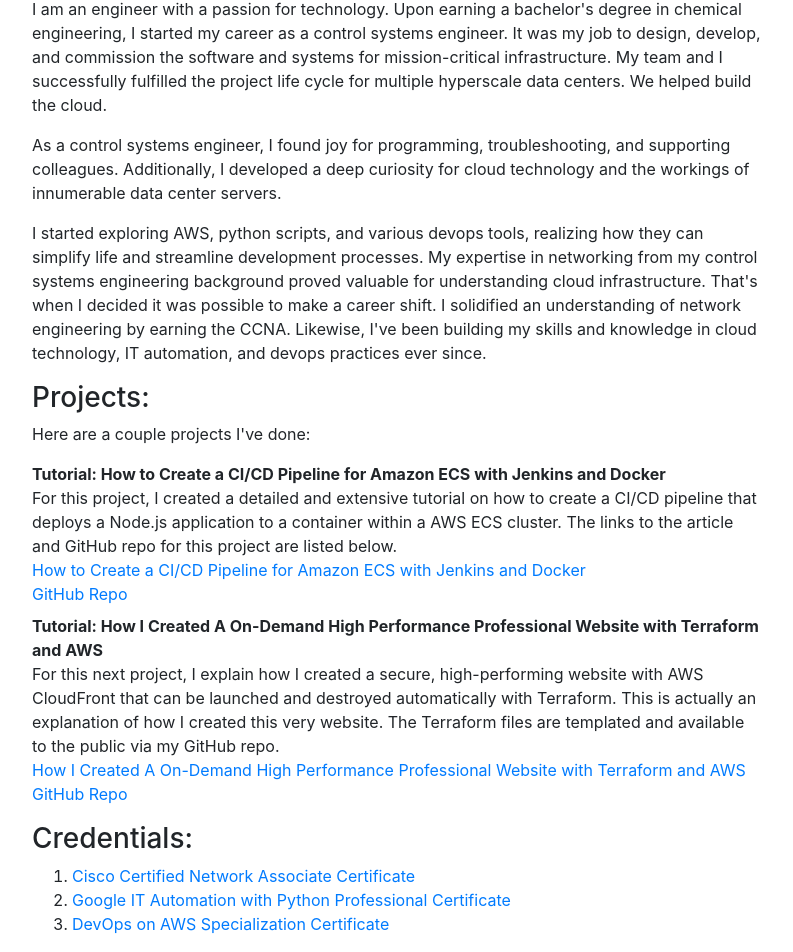
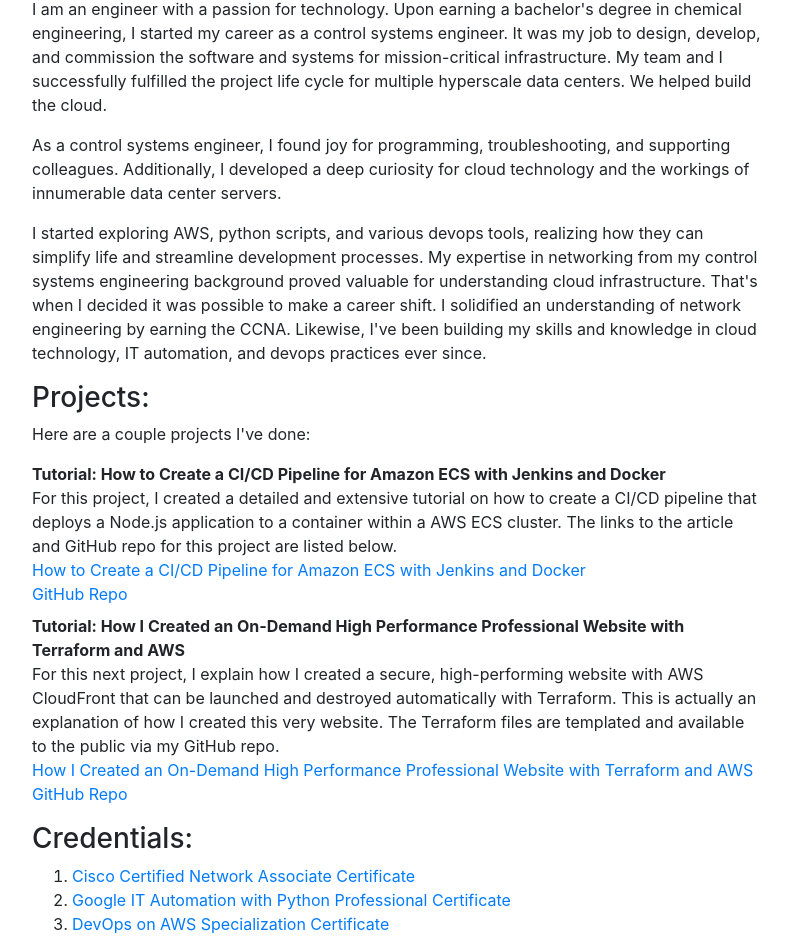
Before and after one commit to annajeanette/portfolio-landing-page, a plain HTML site: page index.html in a window 1280 px wide. Shown: the part 147-1099 px from the top of the page, without its empty margins (243-1036 px from the left). Drawn offline with nearby package versions, Linux system fonts and the light colour scheme.

Commit message:
Update index.html

```diff
--- a/index.html
+++ b/index.html
@@ -47,10 +47,10 @@
               <br>
                 <a href="https://github.com/annajeanette/pipeline-demo.git">GitHub Repo</a></dd>
 
-              <dt>Tutorial: How I Created A On-Demand High Performance Professional Website with Terraform and AWS</dt>
+              <dt>Tutorial: How I Created an On-Demand High Performance Professional Website with Terraform and AWS</dt>
               <dd>For this next project, I explain how I created a secure, high-performing website with AWS CloudFront that can be launched and destroyed automatically with Terraform. This is actually an explanation of how I created this very website. The Terraform files are templated and available to the public via my GitHub repo.
               <br>
-                <a href="https://medium.com/@anna.jeanette.b/how-i-created-a-on-demand-high-performance-professional-website-with-terraform-and-aws-47d109091419">How I Created A On-Demand High Performance Professional Website with Terraform and AWS</a>
+                <a href="https://medium.com/@anna.jeanette.b/how-i-created-a-on-demand-high-performance-professional-website-with-terraform-and-aws-47d109091419">How I Created an On-Demand High Performance Professional Website with Terraform and AWS</a>
               <br>
                 <a href="https://github.com/annajeanette/professional-website-terraform-template.git">GitHub Repo</a></dd>
               </dl>
```
